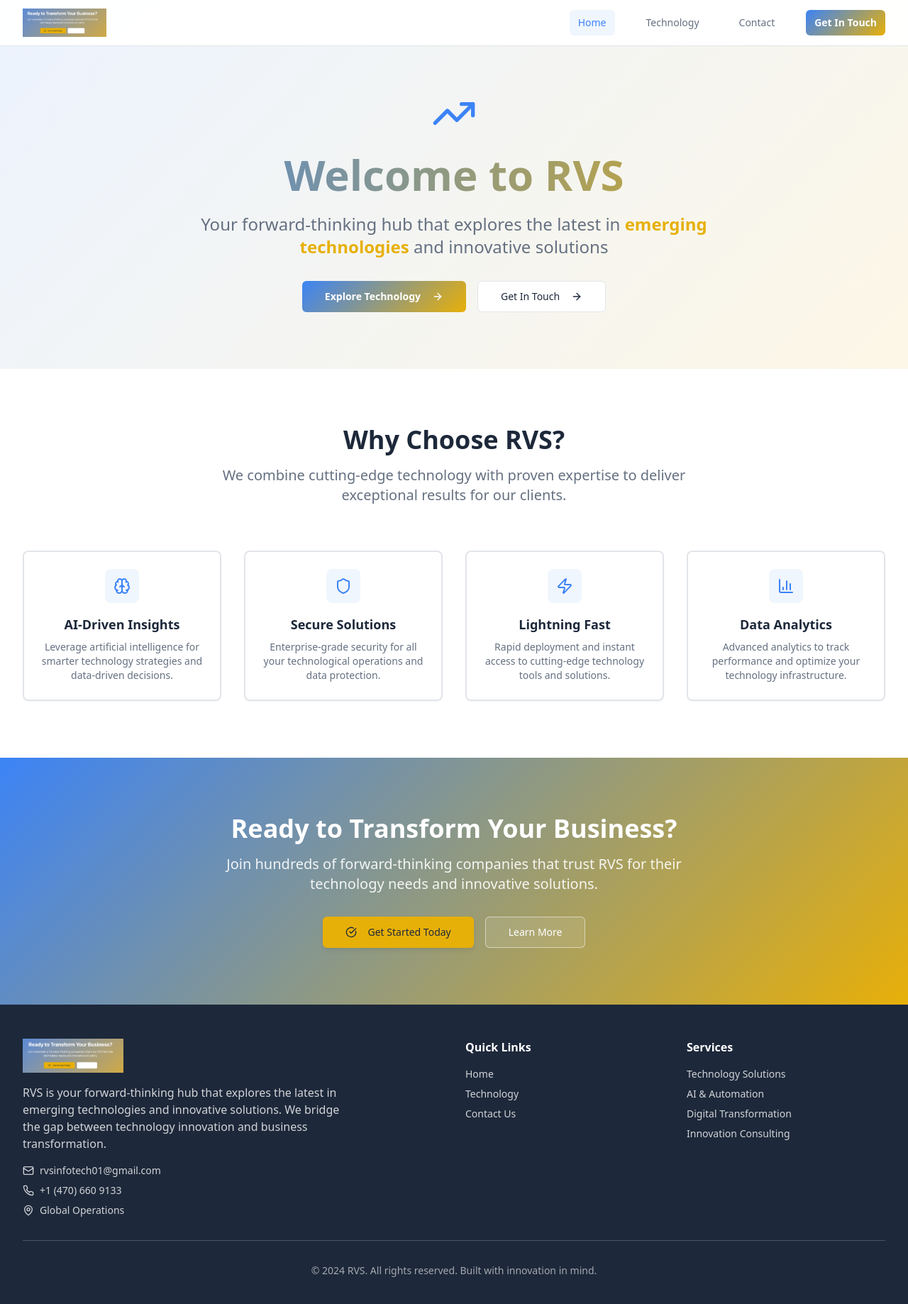
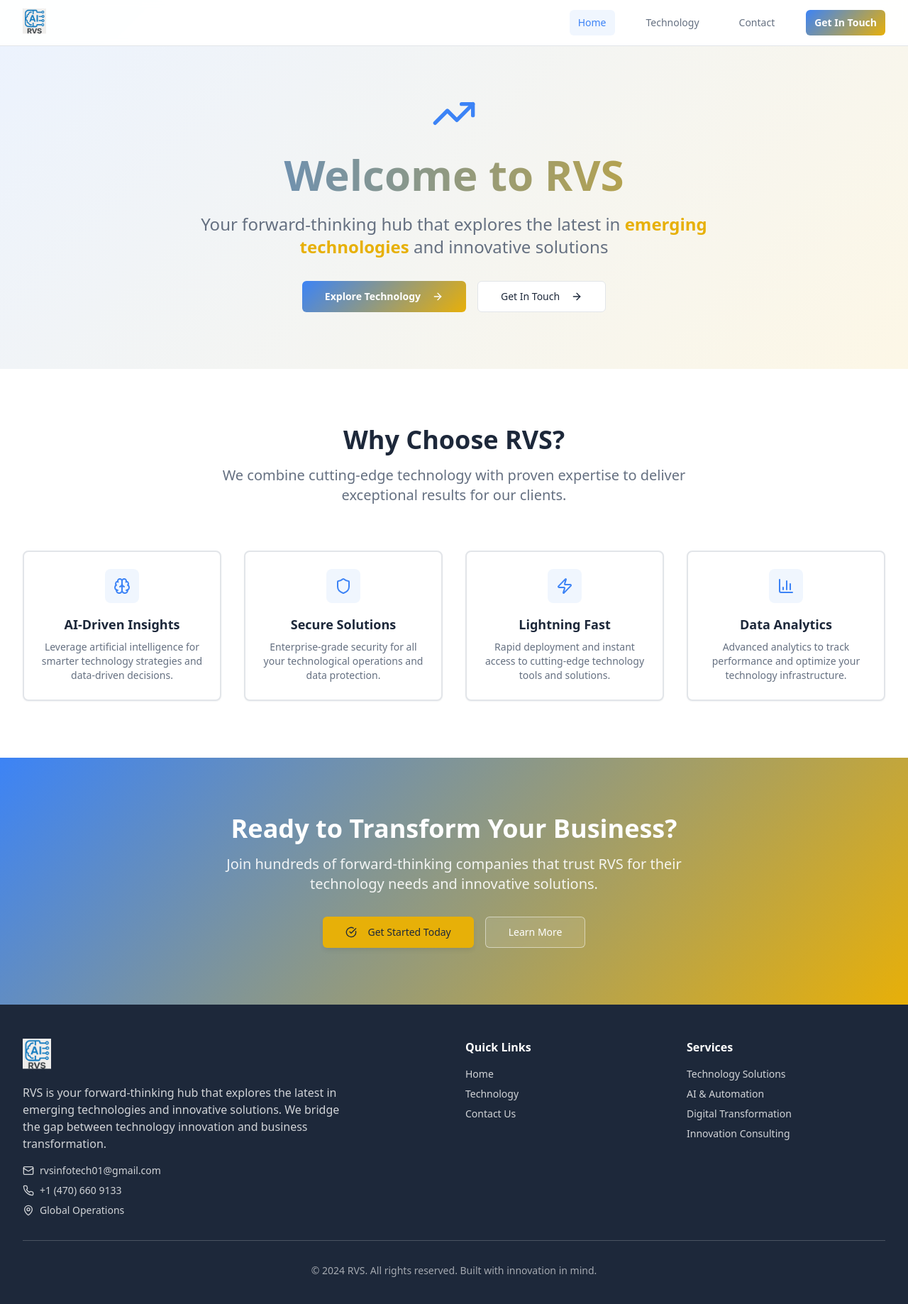
Before and after one commit to mishravishakh/rvsaihub, a React (Vite) app: page / in a window 1280 px wide. Shown: the top 1838 px of the page at 71% size. Built offline with nearby package versions, Linux system fonts and the light colour scheme.

Commit message:
Update logo to uploaded image
Use the provided image as the website logo.

```diff
--- a/src/components/Footer.tsx
+++ b/src/components/Footer.tsx
@@ -11,7 +11,7 @@ const Footer = () => {
           <div className="col-span-1 md:col-span-2">
             <Link to="/" className="flex items-center space-x-2 mb-4">
               <img
-                src="/lovable-uploads/4ee08ab8-345e-40b0-9d4a-47c5fb510768.png"
+                src="/lovable-uploads/a21bf342-d7f4-4c3d-96c0-431674de450c.png"
                 alt="RVS Logo"
                 className="h-12 w-auto object-contain"
               />
--- a/src/components/Navigation.tsx
+++ b/src/components/Navigation.tsx
@@ -23,7 +23,7 @@ const Navigation = () => {
           {/* Logo */}
           <Link to="/" className="flex items-center space-x-2 group">
             <img
-              src="/lovable-uploads/4ee08ab8-345e-40b0-9d4a-47c5fb510768.png"
+              src="/lovable-uploads/a21bf342-d7f4-4c3d-96c0-431674de450c.png"
               alt="RVS Logo"
               className="h-10 w-auto object-contain"
             />
```
Also changed, not shown: public/lovable-uploads/a21bf342-d7f4-4c3d-96c0-431674de450c.png (added).
